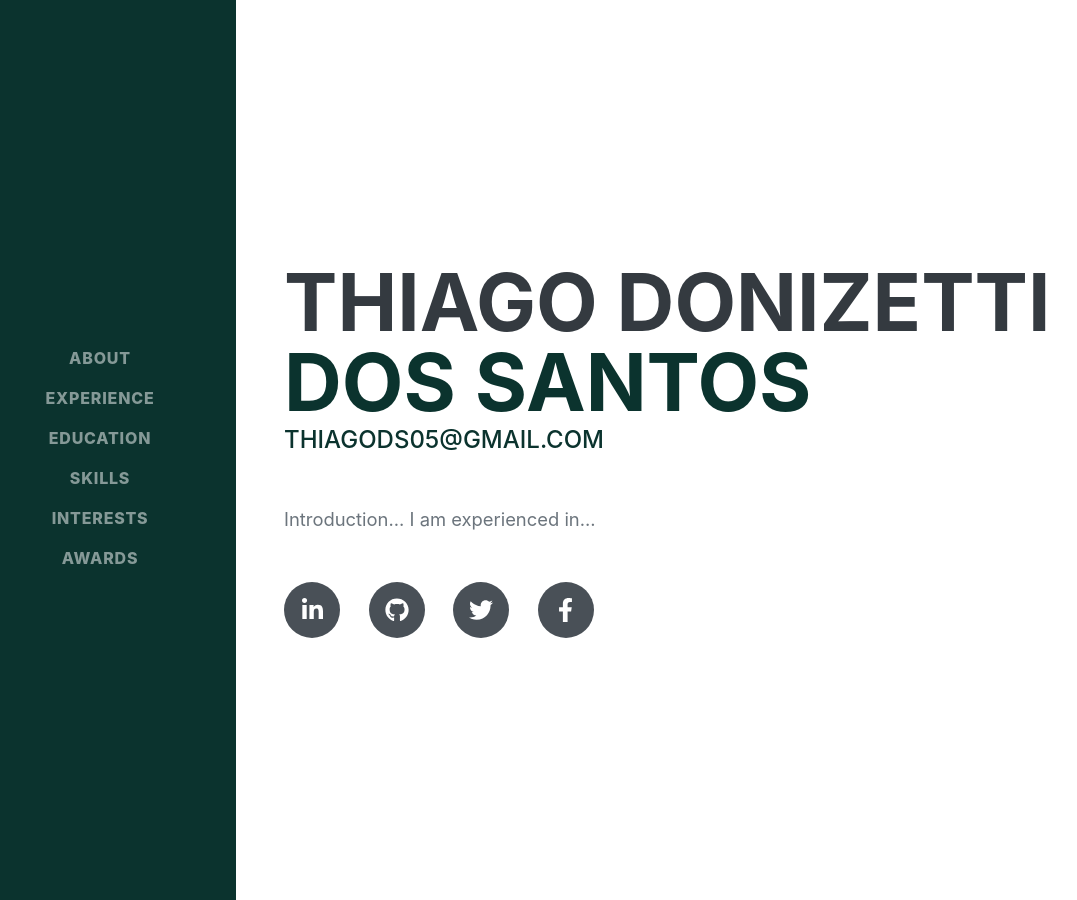
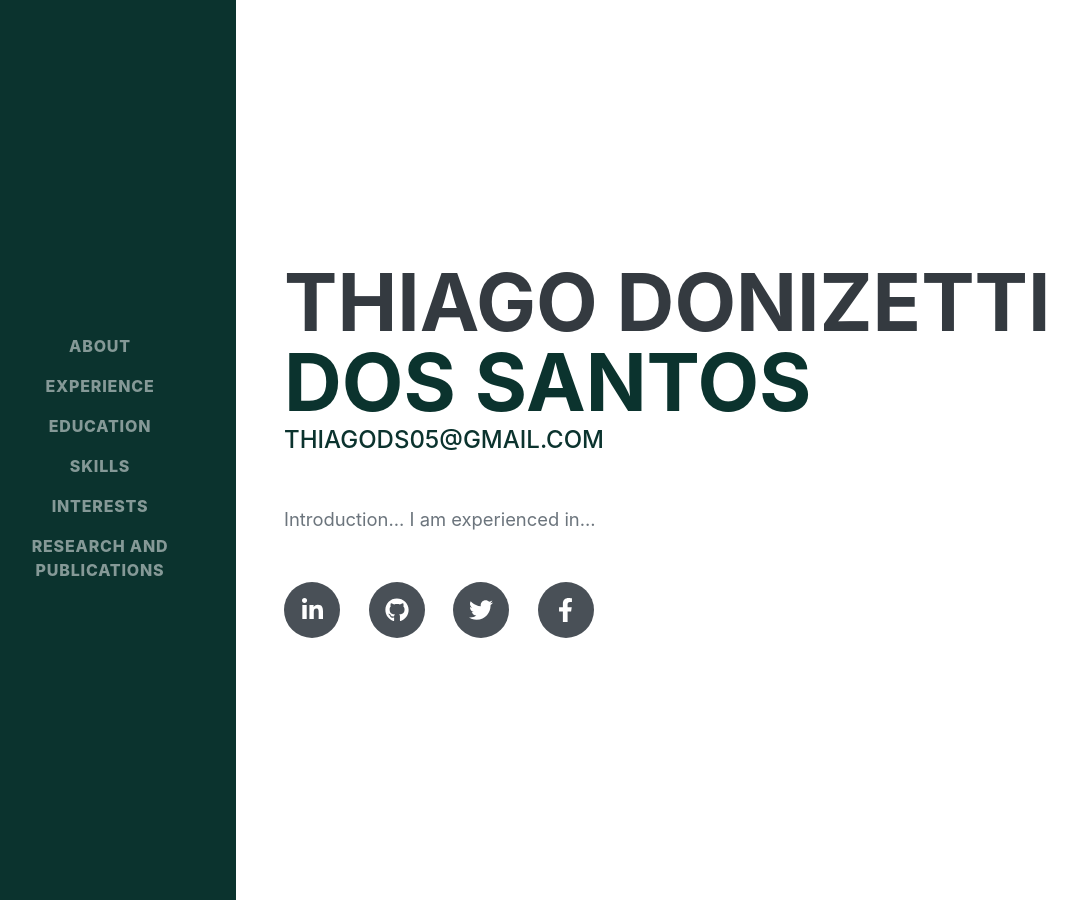
Before and after one commit to thiagodonizetti/thiagodonizetti.github.io, a Jekyll site: the page index.html, which Jekyll copies as it is, in a window 1280 px wide and 900 px high. Shown: the whole window, without its empty margins (36-1113 px from the left). Built offline with Jekyll 4.4.1, drawn with Linux system fonts in a browser that asks for light colours; some web fonts are replaced.

Commit message:
menu update

```diff
--- a/index.html
+++ b/index.html
@@ -30,7 +30,7 @@
                     <li class="nav-item"><a class="nav-link js-scroll-trigger" href="#education">Education</a></li>
                     <li class="nav-item"><a class="nav-link js-scroll-trigger" href="#skills">Skills</a></li>
                     <li class="nav-item"><a class="nav-link js-scroll-trigger" href="#interests">Interests</a></li>
-                    <li class="nav-item"><a class="nav-link js-scroll-trigger" href="#awards">Awards</a></li>
+                    <li class="nav-item"><a class="nav-link js-scroll-trigger" href="#awards">Research and Publications</a></li>
                 </ul>
             </div>
         </nav>
```
